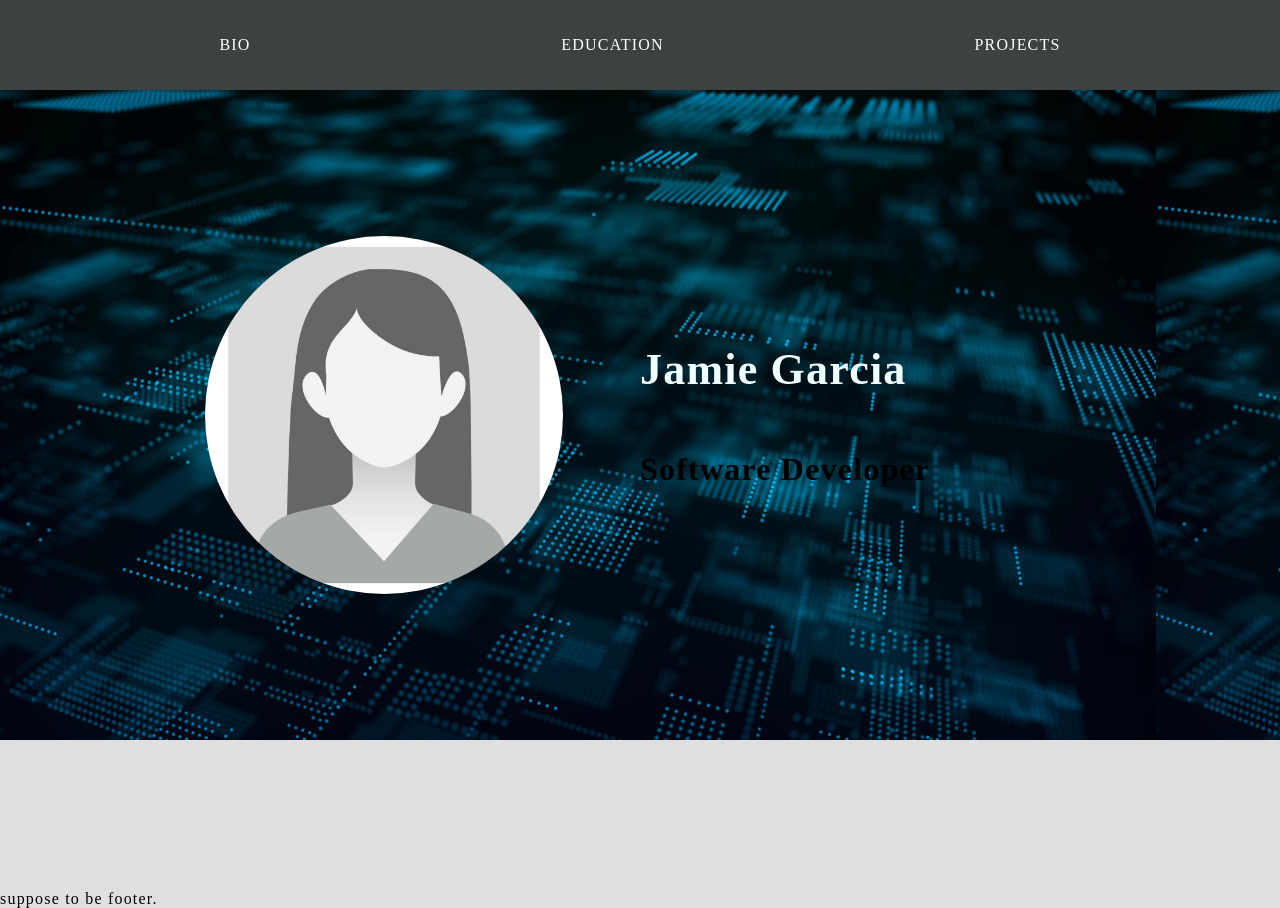
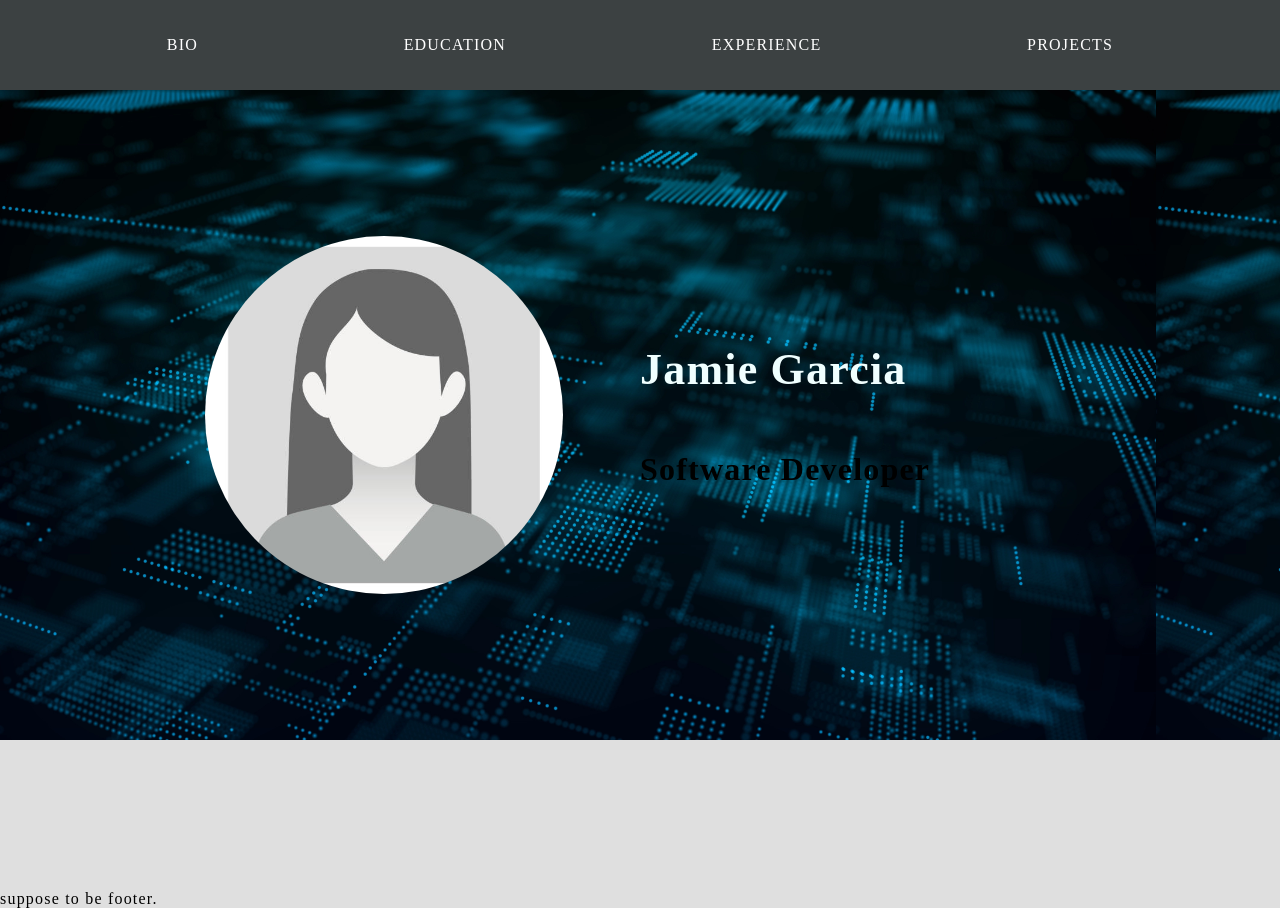
Before and after one commit to JamieGarcia123/work-portfolio, a React (Create React App) app in the folder work-portfolio/: page / in a window 1280 px wide. Built offline with nearby package versions, Linux system fonts and the light colour scheme; a web font is replaced by a local one.

Commit message:
added work experience to header navigation

```diff
--- a/work-portfolio/src/components/header/header.js
+++ b/work-portfolio/src/components/header/header.js
@@ -10,6 +10,7 @@ export default function Header() {
 
               <NavLink to="" end>Bio</NavLink>
                 <NavLink to="education" end>Education</NavLink>
+                <NavLink to="work-experience" emd>Experience</NavLink>
                 <NavLink to="projects" end>Projects</NavLink>
 
         </nav>
```
